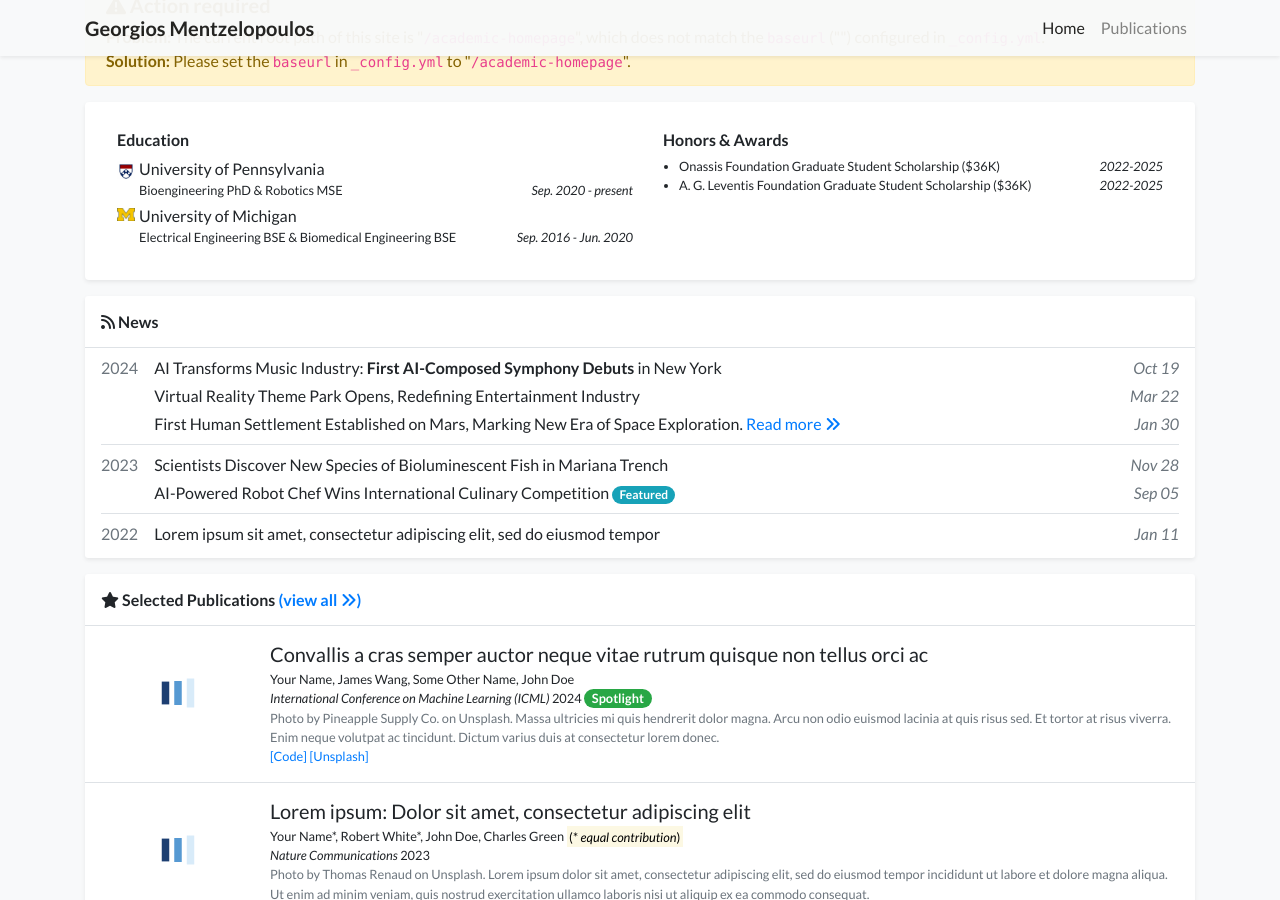
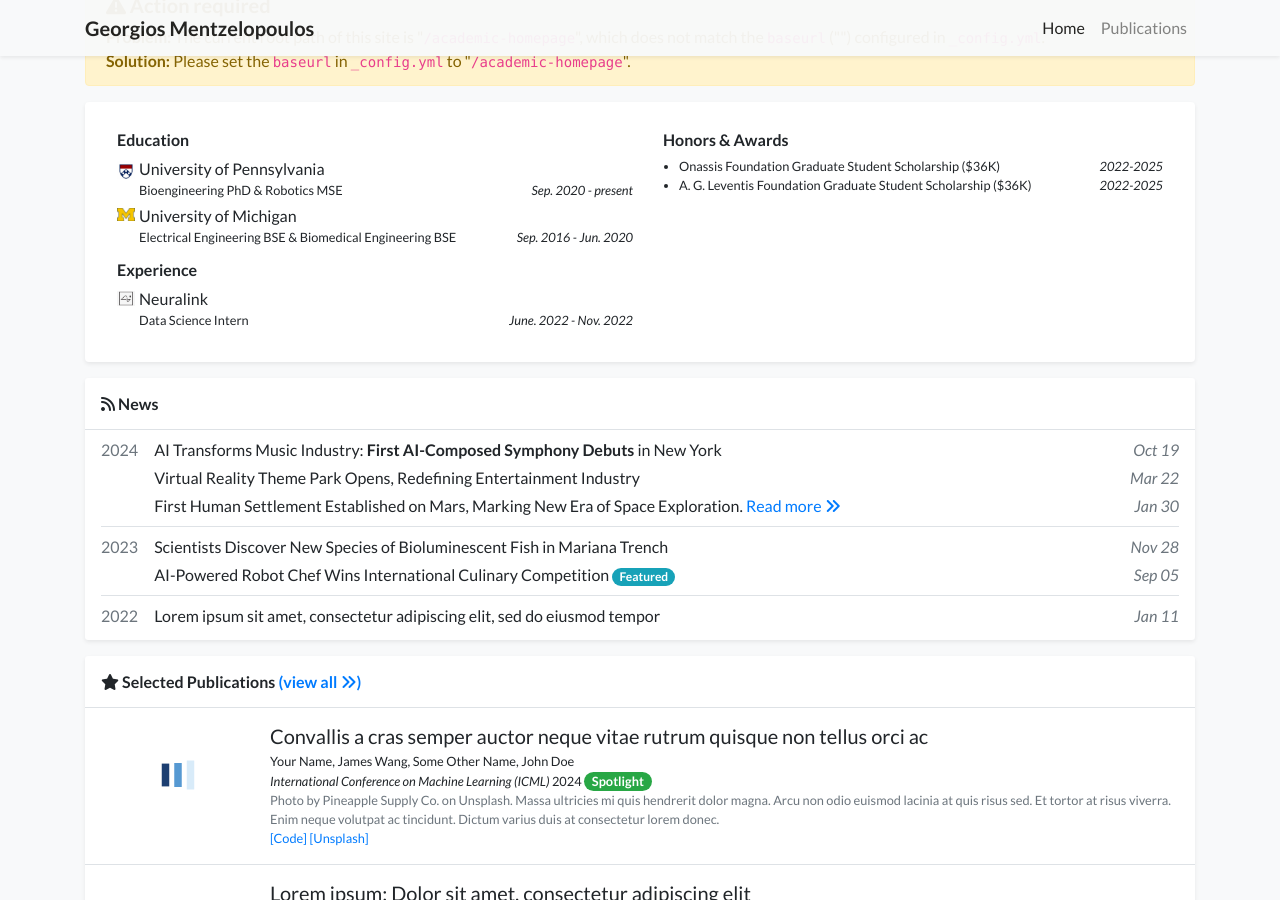
Before and after one commit to luost26/academic-homepage, a Jekyll site: the page built from index.html, in a window 1280 px wide and 900 px high, scrolled down 495 px. Built offline with Jekyll 4.4.1, drawn with Linux system fonts in a browser that asks for light colours; a style sheet for code colours, icons or effects is not loaded.

Commit message:
Update profile.yml

```diff
--- a/_data/profile.yml
+++ b/_data/profile.yml
@@ -51,11 +51,11 @@ education:
 #   position: Biomedical Engineering, BSE
 #   date: Sep. 2016 - Jun. 2020
 
-# experience:
-# - name: Peking University
-#   logo: /assets/images/badges/PKU_red.png
-#   position: Research Intern
-#   date: Sep. 2019 - Jul. 2021
+experience:
+- name: Neuralink
+  logo: /assets/images/badges/neuralink_logo.png
+  position: Data Science Intern
+  date: June. 2022 - Nov. 2022
 
 
 awards:
```
